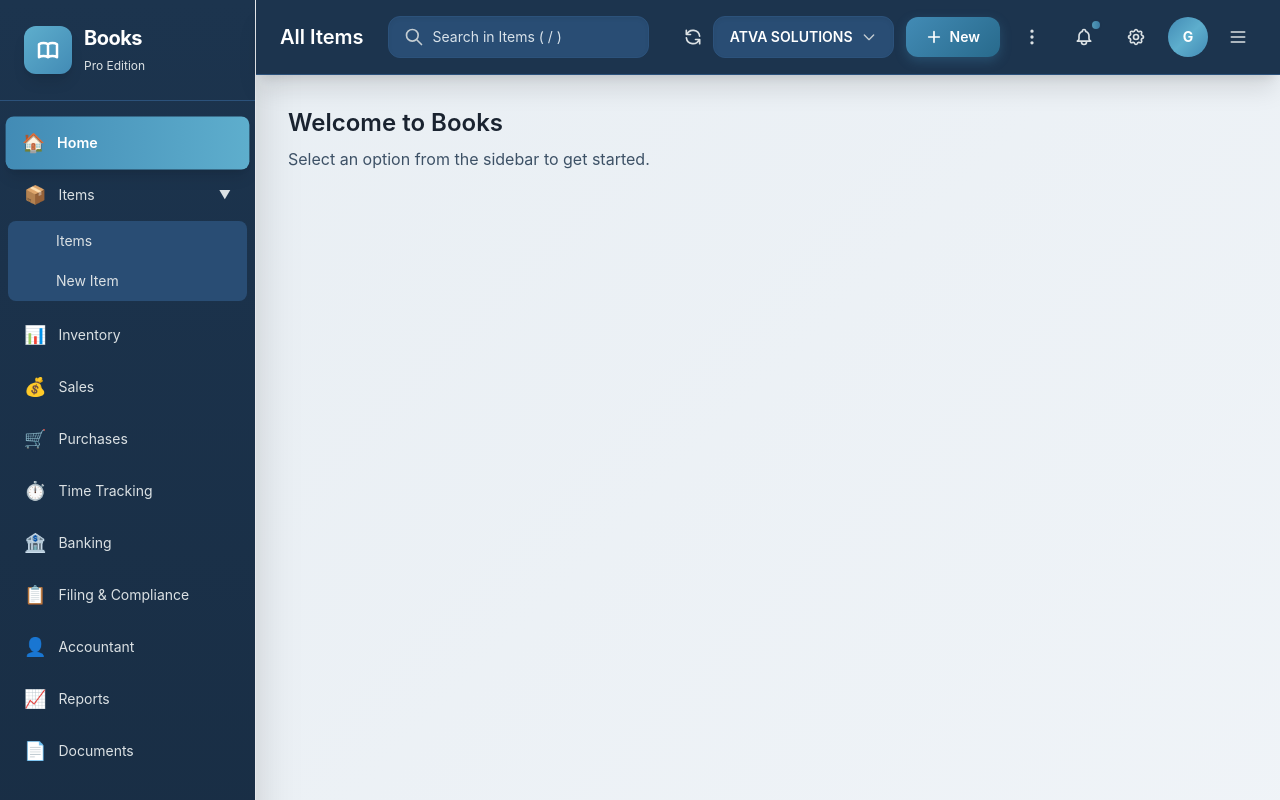
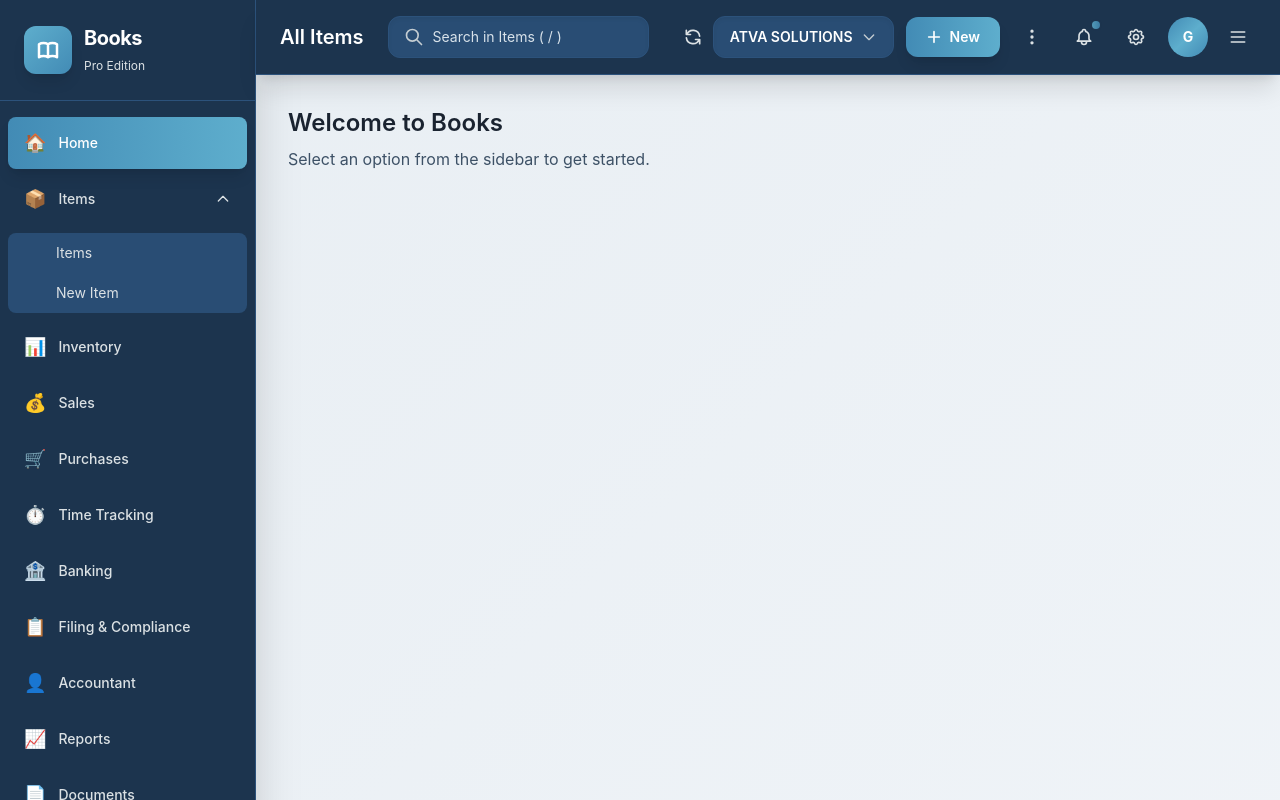
Before and after one commit to geetha19983b/bookingapp, a React (Vite) app in the folder frontend/: page /home in a window 1280 px wide. Shown: the top 800 px of the page. Built offline with nearby package versions, Linux system fonts and the light colour scheme.

Commit message:
fix the navbar

```diff
--- a/frontend/src/Sidebar.jsx
+++ b/frontend/src/Sidebar.jsx
@@ -4,24 +4,34 @@
 // NavItem component - extracted outside to avoid re-creation on each render
 function NavItem({ to, icon, label, hasSubmenu, onClick, children, isActive, expandedItems }) {
   const active = isActive(to);
+  const isExpanded = expandedItems[label.toLowerCase()];
 
   return (
-    <div>
+    <div className="mb-1">
       <Link
         to={to}
         onClick={onClick}
-        className={`flex items-center justify-between px-4 py-3 text-sm transition-all duration-200 rounded-lg mx-2 ${
+        className={`flex items-center justify-between px-4 py-3 text-sm transition-all duration-300 ease-in-out rounded-lg mx-2 ${
           active
-            ? 'bg-gradient-to-r from-accent-blue to-accent-cyan text-white font-semibold shadow-lg transform scale-[1.02]'
-            : 'text-sidebar-muted hover:bg-sidebar-hover hover:text-sidebar-text hover:shadow-md'
+            ? 'bg-gradient-to-r from-accent-blue to-accent-cyan text-white font-semibold shadow-lg'
+            : 'text-sidebar-muted hover:bg-sidebar-hover hover:text-sidebar-text'
         }`}
       >
         <div className="flex items-center gap-3">
-          <span className="text-lg">{icon}</span>
-          <span>{label}</span>
+          <span className="text-lg transition-transform duration-300">{icon}</span>
+          <span className="font-medium">{label}</span>
         </div>
         {hasSubmenu && (
-          <span className="text-xs">{expandedItems[label.toLowerCase()] ? '▼' : '▶'}</span>
+          <svg
+            className={`w-4 h-4 transition-transform duration-300 ease-in-out ${
+              isExpanded ? 'rotate-180' : 'rotate-0'
+            }`}
+            fill="none"
+            stroke="currentColor"
+            viewBox="0 0 24 24"
+          >
+            <path strokeLinecap="round" strokeLinejoin="round" strokeWidth={2} d="M19 9l-7 7-7-7" />
+          </svg>
         )}
       </Link>
       {children}
@@ -40,17 +50,17 @@
   const isActive = (path) => location.pathname === path;
 
   return (
-    <div className="w-64 bg-sidebar min-h-screen flex flex-col shadow-2xl border-r border-sidebar-border">
+    <div className="w-64 bg-sidebar-bg min-h-screen flex flex-col shadow-2xl border-r border-sidebar">
       {/* Logo Section */}
       <div className="px-6 py-6 border-b border-sidebar">
         <div className="flex items-center gap-3">
-          <div className="bg-gradient-to-br from-accent-cyan to-accent-blue p-3 rounded-xl shadow-lg">
+          <div className="bg-gradient-to-br from-accent-cyan to-accent-blue p-3 rounded-xl shadow-lg transition-transform duration-300 hover:scale-105">
             <svg className="w-6 h-6 text-white" fill="none" stroke="currentColor" viewBox="0 0 24 24">
               <path strokeLinecap="round" strokeLinejoin="round" strokeWidth={2.5} d="M12 6.253v13m0-13C10.832 5.477 9.246 5 7.5 5S4.168 5.477 3 6.253v13C4.168 18.477 5.754 18 7.5 18s3.332.477 4.5 1.253m0-13C13.168 5.477 14.754 5 16.5 5c1.747 0 3.332.477 4.5 1.253v13C19.832 18.477 18.247 18 16.5 18c-1.746 0-3.332.477-4.5 1.253" />
             </svg>
           </div>
           <div>
-            <span className="text-white font-bold text-xl tracking-tight block">Books</span>
+            <span className="text-sidebar-text font-bold text-xl tracking-tight block">Books</span>
             <span className="text-sidebar-muted text-xs">Pro Edition</span>
           </div>
         </div>
@@ -72,26 +82,36 @@
           isActive={isActive}
           expandedItems={expandedItems}
         />
-        {expandedItems.items && (
-          <div className="ml-2 mr-2 mb-2 bg-sidebar-hover bg-opacity-40 rounded-lg overflow-hidden">
+        <div
+          className={`overflow-hidden transition-all duration-300 ease-in-out ${
+            expandedItems.items
+              ? 'max-h-32 opacity-100 mb-2'
+              : 'max-h-0 opacity-0'
+          }`}
+        >
+          <div className="ml-2 mr-2 mt-1 bg-sidebar-hover bg-opacity-30 rounded-lg">
             <Link
               to="/"
-              className={`flex items-center px-6 py-2.5 text-sm transition-colors rounded-lg ${
-                isActive('/') ? 'text-accent-cyan font-semibold bg-sidebar-hover' : 'text-sidebar-muted hover:text-sidebar-text hover:bg-sidebar-hover'
+              className={`flex items-center px-6 py-2.5 text-sm transition-all duration-200 rounded-lg ${
+                isActive('/')
+                  ? 'text-accent-cyan font-semibold bg-sidebar-hover bg-opacity-50'
+                  : 'text-sidebar-muted hover:text-sidebar-text hover:bg-sidebar-hover hover:bg-opacity-50'
               }`}
             >
               <span className="ml-6">Items</span>
             </Link>
             <Link
               to="/add"
-              className={`flex items-center px-6 py-2.5 text-sm transition-colors rounded-lg ${
-                isActive('/add') ? 'text-accent-cyan font-semibold bg-sidebar-hover' : 'text-sidebar-muted hover:text-sidebar-text hover:bg-sidebar-hover'
+              className={`flex items-center px-6 py-2.5 text-sm transition-all duration-200 rounded-lg ${
+                isActive('/add')
+                  ? 'text-accent-cyan font-semibold bg-sidebar-hover bg-opacity-50'
+                  : 'text-sidebar-muted hover:text-sidebar-text hover:bg-sidebar-hover hover:bg-opacity-50'
               }`}
             >
               <span className="ml-6">New Item</span>
             </Link>
           </div>
-        )}
+        </div>
 
         <NavItem to="/inventory" icon="📊" label="Inventory" isActive={isActive} expandedItems={expandedItems} />
         <NavItem to="/sales" icon="💰" label="Sales" isActive={isActive} expandedItems={expandedItems} />
@@ -113,10 +133,10 @@
 
       {/* Configure Features */}
       <div className="border-t border-sidebar p-4">
-        <button className="text-sm text-sidebar-muted hover:text-white hover:bg-sidebar-hover rounded-xl px-4 py-3 transition-all flex items-center gap-3 w-full group">
-          <span className="text-lg">⚙️</span>
-          <span>Configure Features</span>
-          <span className="ml-auto text-xs transition-transform group-hover:translate-x-1">›</span>
+        <button className="text-sm text-sidebar-muted hover:text-sidebar-text hover:bg-sidebar-hover rounded-xl px-4 py-3 transition-all duration-300 ease-in-out flex items-center gap-3 w-full group">
+          <span className="text-lg transition-transform duration-300 group-hover:rotate-90">⚙️</span>
+          <span className="font-medium">Configure Features</span>
+          <span className="ml-auto text-xs transition-transform duration-300 group-hover:translate-x-1">›</span>
         </button>
       </div>
     </div>
--- a/frontend/src/TopNavbar.jsx
+++ b/frontend/src/TopNavbar.jsx
@@ -14,7 +14,7 @@
           {/* Search Bar */}
           <div className="relative max-w-md flex-1">
             <div className="absolute inset-y-0 left-0 pl-4 flex items-center pointer-events-none">
-              <svg className="h-5 w-5 text-accent-light" fill="none" stroke="currentColor" viewBox="0 0 24 24">
+              <svg className="h-5 w-5 text-accent-light transition-colors duration-200" fill="none" stroke="currentColor" viewBox="0 0 24 24">
                 <path strokeLinecap="round" strokeLinejoin="round" strokeWidth={2} d="M21 21l-6-6m2-5a7 7 0 11-14 0 7 7 0 0114 0z" />
               </svg>
             </div>
@@ -23,12 +23,12 @@
               placeholder="Search in Items ( / )"
               value={searchQuery}
               onChange={(e) => setSearchQuery(e.target.value)}
-              className="block w-full pl-11 pr-4 py-2.5 border border-sidebar rounded-xl leading-5 bg-sidebar-hover bg-opacity-50 text-white placeholder-sidebar-muted focus:outline-none focus:placeholder-accent-light focus:ring-2 focus:ring-accent-cyan focus:border-accent-cyan focus:bg-sidebar-hover text-sm transition-all shadow-inner"
+              className="block w-full pl-11 pr-4 py-2.5 border border-sidebar rounded-xl leading-5 bg-sidebar-hover bg-opacity-50 text-navbar-text placeholder-sidebar-muted focus:outline-none focus:placeholder-accent-light focus:ring-2 focus:ring-accent-cyan focus:border-accent-cyan focus:bg-sidebar-hover text-sm transition-all duration-300 ease-in-out shadow-inner"
             />
           </div>
 
-          <button className="p-2.5 text-sidebar-muted hover:text-white hover:bg-navbar-hover rounded-xl transition-all">
-            <svg className="w-5 h-5" fill="none" stroke="currentColor" viewBox="0 0 24 24">
+          <button className="p-2.5 text-sidebar-muted hover:text-navbar-text hover:bg-navbar-hover rounded-xl transition-all duration-300 ease-in-out group">
+            <svg className="w-5 h-5 transition-transform duration-300 group-hover:rotate-180" fill="none" stroke="currentColor" viewBox="0 0 24 24">
               <path strokeLinecap="round" strokeLinejoin="round" strokeWidth={2} d="M4 4v5h.582m15.356 2A8.001 8.001 0 004.582 9m0 0H9m11 11v-5h-.581m0 0a8.003 8.003 0 01-15.357-2m15.357 2H15" />
             </svg>
           </button>
@@ -37,15 +37,15 @@
         {/* Right Section - User Info and Actions */}
         <div className="flex items-center gap-3">
           {/* Company Selector */}
-          <div className="flex items-center gap-2 px-4 py-2.5 bg-sidebar-hover bg-opacity-50 rounded-xl border border-sidebar hover:bg-navbar-hover transition-all cursor-pointer shadow-inner">
-            <span className="text-sm font-semibold text-white">ATVA SOLUTIONS</span>
-            <svg className="w-4 h-4 text-accent-light" fill="none" stroke="currentColor" viewBox="0 0 24 24">
+          <div className="flex items-center gap-2 px-4 py-2.5 bg-sidebar-hover bg-opacity-50 rounded-xl border border-sidebar hover:bg-navbar-hover hover:border-accent-light transition-all duration-300 ease-in-out cursor-pointer shadow-inner group">
+            <span className="text-sm font-semibold text-navbar-text">ATVA SOLUTIONS</span>
+            <svg className="w-4 h-4 text-accent-light transition-transform duration-300 group-hover:rotate-180" fill="none" stroke="currentColor" viewBox="0 0 24 24">
               <path strokeLinecap="round" strokeLinejoin="round" strokeWidth={2} d="M19 9l-7 7-7-7" />
             </svg>
           </div>
 
           {/* New Button */}
-          <button className="btn-theme-primary px-5 py-2.5 rounded-xl text-sm font-semibold transition-all flex items-center gap-2">
+          <button className="bg-gradient-to-r from-accent-blue to-accent-cyan hover:from-accent-cyan hover:to-accent-blue text-white px-5 py-2.5 rounded-xl text-sm font-semibold transition-all duration-300 ease-in-out flex items-center gap-2 shadow-lg hover:shadow-xl transform hover:scale-105">
             <svg className="w-4 h-4" fill="none" stroke="currentColor" viewBox="0 0 24 24">
               <path strokeLinecap="round" strokeLinejoin="round" strokeWidth={2.5} d="M12 4v16m8-8H4" />
             </svg>
@@ -53,23 +53,23 @@
           </button>
 
           {/* More Actions */}
-          <button className="p-2.5 text-sidebar-muted hover:text-white hover:bg-navbar-hover rounded-xl transition-all">
+          <button className="p-2.5 text-sidebar-muted hover:text-navbar-text hover:bg-navbar-hover rounded-xl transition-all duration-300 ease-in-out">
             <svg className="w-5 h-5" fill="none" stroke="currentColor" viewBox="0 0 24 24">
               <path strokeLinecap="round" strokeLinejoin="round" strokeWidth={2} d="M12 5v.01M12 12v.01M12 19v.01M12 6a1 1 0 110-2 1 1 0 010 2zm0 7a1 1 0 110-2 1 1 0 010 2zm0 7a1 1 0 110-2 1 1 0 010 2z" />
             </svg>
           </button>
 
           {/* Notifications */}
-          <button className="p-2.5 text-sidebar-muted hover:text-white hover:bg-navbar-hover rounded-xl transition-all relative">
-            <svg className="w-5 h-5" fill="none" stroke="currentColor" viewBox="0 0 24 24">
+          <button className="p-2.5 text-sidebar-muted hover:text-navbar-text hover:bg-navbar-hover rounded-xl transition-all duration-300 ease-in-out relative group">
+            <svg className="w-5 h-5 transition-transform duration-300 group-hover:scale-110" fill="none" stroke="currentColor" viewBox="0 0 24 24">
               <path strokeLinecap="round" strokeLinejoin="round" strokeWidth={2} d="M15 17h5l-1.405-1.405A2.032 2.032 0 0118 14.158V11a6.002 6.002 0 00-4-5.659V5a2 2 0 10-4 0v.341C7.67 6.165 6 8.388 6 11v3.159c0 .538-.214 1.055-.595 1.436L4 17h5m6 0v1a3 3 0 11-6 0v-1m6 0H9" />
             </svg>
             <span className="absolute top-1 right-1 w-2 h-2 bg-gradient-to-r from-accent-cyan to-accent-blue rounded-full ring-2 ring-navbar-bg animate-pulse"></span>
           </button>
 
           {/* Settings */}
-          <button className="p-2.5 text-sidebar-muted hover:text-white hover:bg-navbar-hover rounded-xl transition-all">
-            <svg className="w-5 h-5" fill="none" stroke="currentColor" viewBox="0 0 24 24">
+          <button className="p-2.5 text-sidebar-muted hover:text-navbar-text hover:bg-navbar-hover rounded-xl transition-all duration-300 ease-in-out group">
+            <svg className="w-5 h-5 transition-transform duration-300 group-hover:rotate-90" fill="none" stroke="currentColor" viewBox="0 0 24 24">
               <path strokeLinecap="round" strokeLinejoin="round" strokeWidth={2} d="M10.325 4.317c.426-1.756 2.924-1.756 3.35 0a1.724 1.724 0 002.573 1.066c1.543-.94 3.31.826 2.37 2.37a1.724 1.724 0 001.065 2.572c1.756.426 1.756 2.924 0 3.35a1.724 1.724 0 00-1.066 2.573c.94 1.543-.826 3.31-2.37 2.37a1.724 1.724 0 00-2.572 1.065c-.426 1.756-2.924 1.756-3.35 0a1.724 1.724 0 00-2.573-1.066c-1.543.94-3.31-.826-2.37-2.37a1.724 1.724 0 00-1.065-2.572c-1.756-.426-1.756-2.924 0-3.35a1.724 1.724 0 001.066-2.573c-.94-1.543.826-3.31 2.37-2.37.996.608 2.296.07 2.572-1.065z" />
               <path strokeLinecap="round" strokeLinejoin="round" strokeWidth={2} d="M15 12a3 3 0 11-6 0 3 3 0 016 0z" />
             </svg>
@@ -79,23 +79,23 @@
           <div className="relative">
             <button
               onClick={() => setShowUserMenu(!showUserMenu)}
-              className="w-10 h-10 bg-gradient-to-br from-accent-blue via-accent-cyan to-accent-blue rounded-full flex items-center justify-center text-white font-bold text-sm hover:shadow-xl transition-all ring-2 ring-transparent hover:ring-accent-cyan transform hover:scale-105"
+              className="w-10 h-10 bg-gradient-to-br from-accent-blue via-accent-cyan to-accent-blue rounded-full flex items-center justify-center text-white font-bold text-sm hover:shadow-xl transition-all duration-300 ease-in-out ring-2 ring-transparent hover:ring-accent-cyan transform hover:scale-110"
             >
               G
             </button>
             {showUserMenu && (
-              <div className="absolute right-0 mt-2 w-52 bg-navbar-bg rounded-xl shadow-2xl py-2 border border-sidebar z-50 backdrop-blur-sm">
-                <a href="#profile" className="block px-4 py-2.5 text-sm text-sidebar-muted hover:bg-sidebar-hover hover:text-white transition-all rounded-lg mx-2">Your Profile</a>
-                <a href="#settings" className="block px-4 py-2.5 text-sm text-sidebar-muted hover:bg-sidebar-hover hover:text-white transition-all rounded-lg mx-2">Settings</a>
+              <div className="absolute right-0 mt-2 w-52 bg-navbar-bg rounded-xl shadow-2xl py-2 border border-sidebar z-50 backdrop-blur-sm animate-fadeIn">
+                <a href="#profile" className="block px-4 py-2.5 text-sm text-sidebar-muted hover:bg-sidebar-hover hover:text-navbar-text transition-all duration-200 rounded-lg mx-2">Your Profile</a>
+                <a href="#settings" className="block px-4 py-2.5 text-sm text-sidebar-muted hover:bg-sidebar-hover hover:text-navbar-text transition-all duration-200 rounded-lg mx-2">Settings</a>
                 <hr className="my-2 border-sidebar" />
-                <a href="#logout" className="block px-4 py-2.5 text-sm text-red-400 hover:bg-sidebar-hover transition-all rounded-lg mx-2 font-medium">Sign out</a>
+                <a href="#logout" className="block px-4 py-2.5 text-sm text-accent-cyan hover:bg-sidebar-hover transition-all duration-200 rounded-lg mx-2 font-medium">Sign out</a>
               </div>
             )}
           </div>
 
           {/* Menu Toggle */}
-          <button className="p-2 text-sidebar-muted hover:text-navbar-text hover:bg-navbar-hover rounded-lg transition">
-            <svg className="w-5 h-5" fill="none" stroke="currentColor" viewBox="0 0 24 24">
+          <button className="p-2 text-sidebar-muted hover:text-navbar-text hover:bg-navbar-hover rounded-lg transition-all duration-300 ease-in-out group">
+            <svg className="w-5 h-5 transition-transform duration-300 group-hover:scale-110" fill="none" stroke="currentColor" viewBox="0 0 24 24">
               <path strokeLinecap="round" strokeLinejoin="round" strokeWidth={2} d="M4 6h16M4 12h16M4 18h16" />
             </svg>
           </button>
```
Also changed, not shown: frontend/src/styles/_theme.scss (+5 -5 lines).
